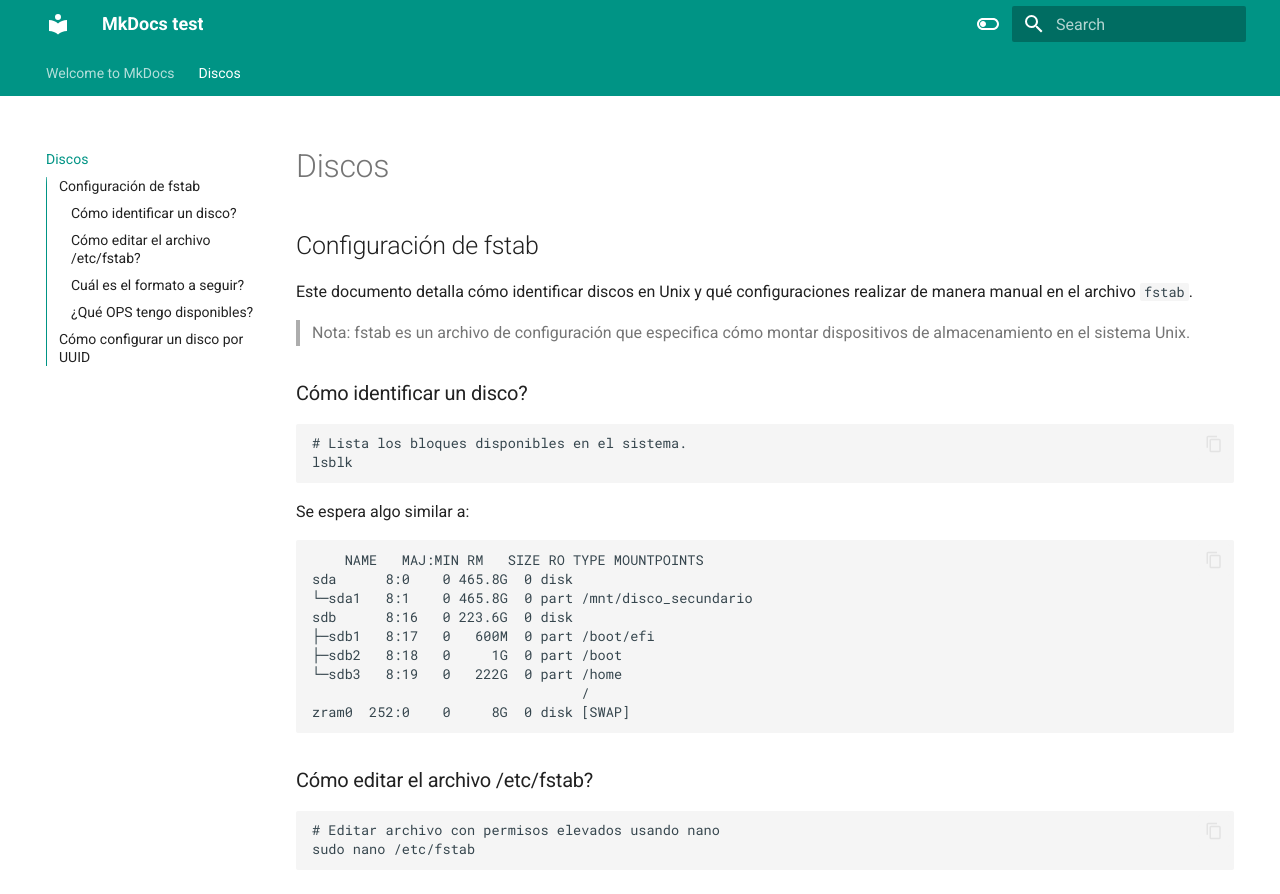
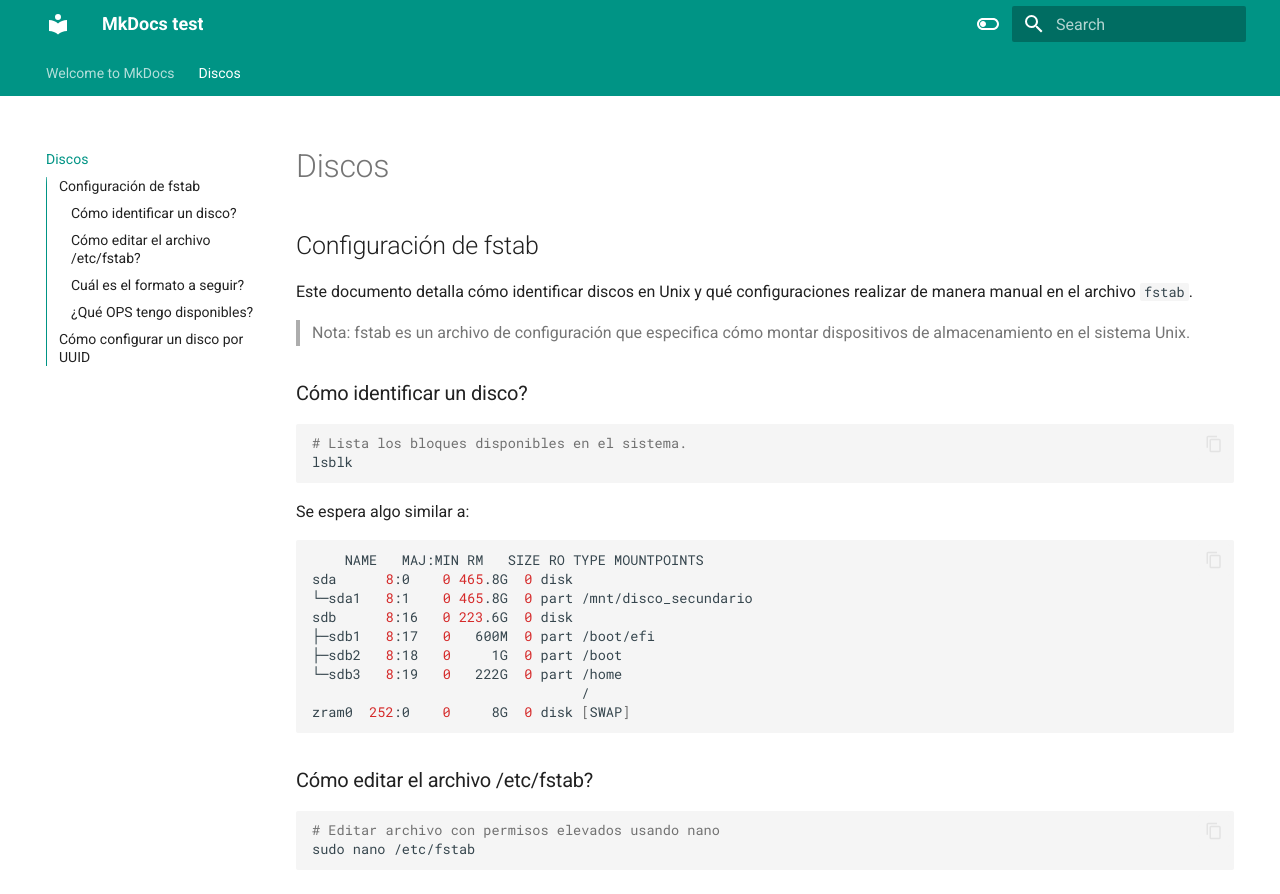
Before and after one commit to dariogonzalez-me/documentacion, an MkDocs documentation site: the page built from docs/pruebas.md, in a window 1280 px wide and 900 px high. Shown: the top 894 px of the window. Built offline with MkDocs 1.6.1 and Material for MkDocs 9.7.7, drawn with Linux system fonts in a browser that asks for light colours; some of the changed text lies outside the part shown.

Commit message:
Plugins para resaltar y dar formato al bloque de código

```diff
--- a/mkdocs.yml
+++ b/mkdocs.yml
@@ -27,6 +27,27 @@ theme:
         name: Switch to light mode
       primary: teal
       accent: lime
+# Plugins para resaltar y dar formato al bloque de código
+markdown_extensions:
+  - pymdownx.highlight:
+      anchor_linenums: true
+      #linenums: true # no es necesario y tengo mas control para elegir cuando usarlo al definirlo en el bloque
+      #guess_lang: false # Desactiva la deteccion automatica del lenguaje
+  - pymdownx.inlinehilite
+  - pymdownx.snippets
+  - admonition
+  - pymdownx.arithmatex:
+      generic: true
+  - footnotes
+  - pymdownx.details
+  - pymdownx.superfences
+  - pymdownx.mark
+  - attr_list
+  - pymdownx.emoji:
+      # emoji_index: !!python/name:materialx.emoji.twemoji
+      emoji_index: !!python/name:material.extensions.emoji.twemoji
+      # emoji_generator: !!python/name:materialx.emoji.to_svg
+      emoji_generator: !!python/name:material.extensions.emoji.to_svg
 # Footer
 # Social Media
 extra:
```
